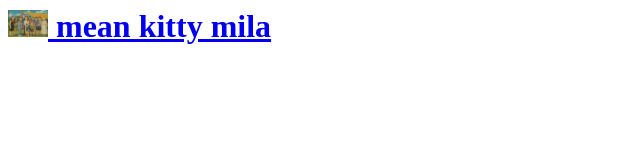
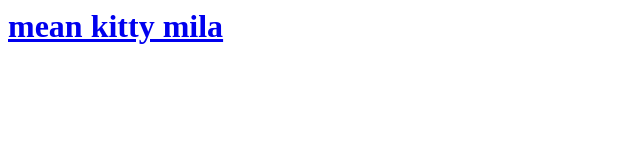
Before and after one commit to AUzunP/auzunp.github.io, a plain HTML site: page index.html in a window 1280 px wide. Shown: the whole page, without its empty margins (0-640 px from the left). Drawn offline with Linux system fonts and the light colour scheme.

Commit message:
Update index.html

```diff
--- a/index.html
+++ b/index.html
@@ -1,6 +1,5 @@
 <h1>
-  <a href="https://yourlink.com">
-    <img src="meme.jpg" alt="Logo" width="40">
+  <a href="images/logo.png" target="_blank">
     mean kitty mila
   </a>
 </h1>
```
